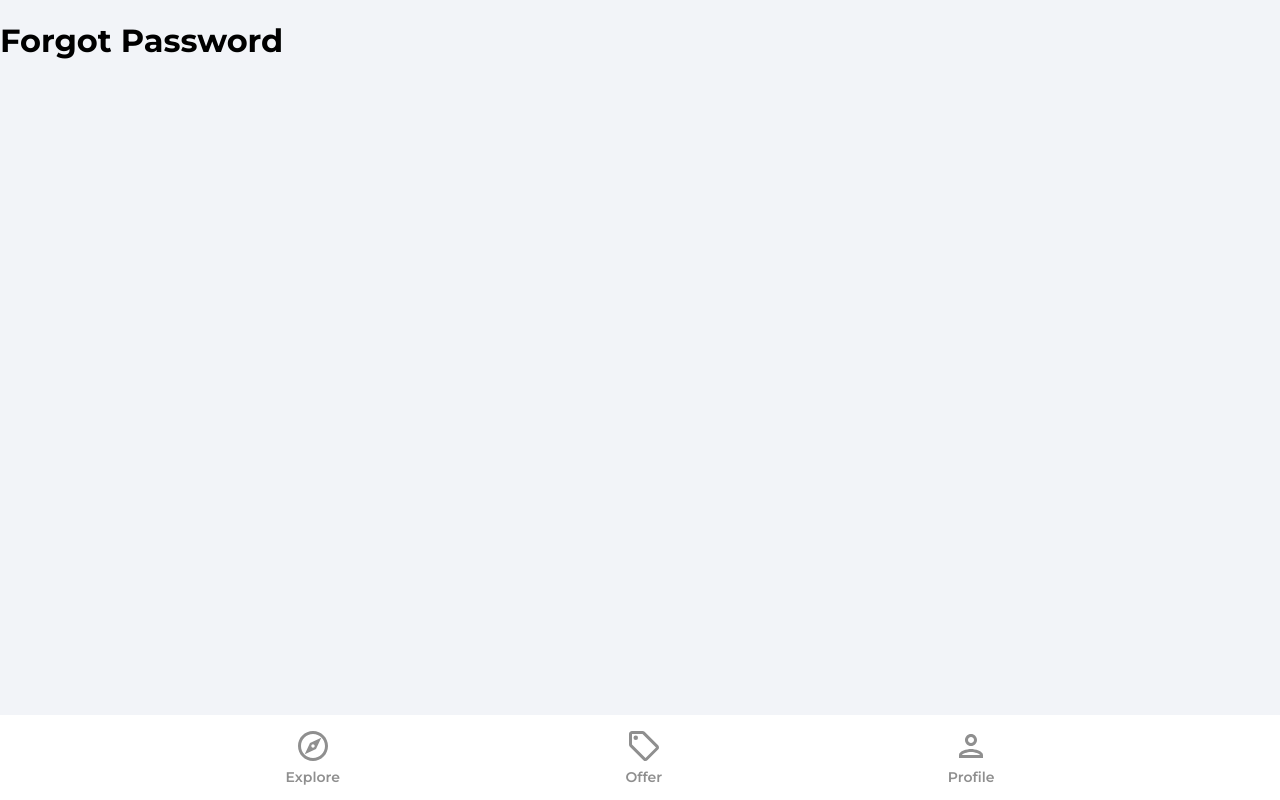
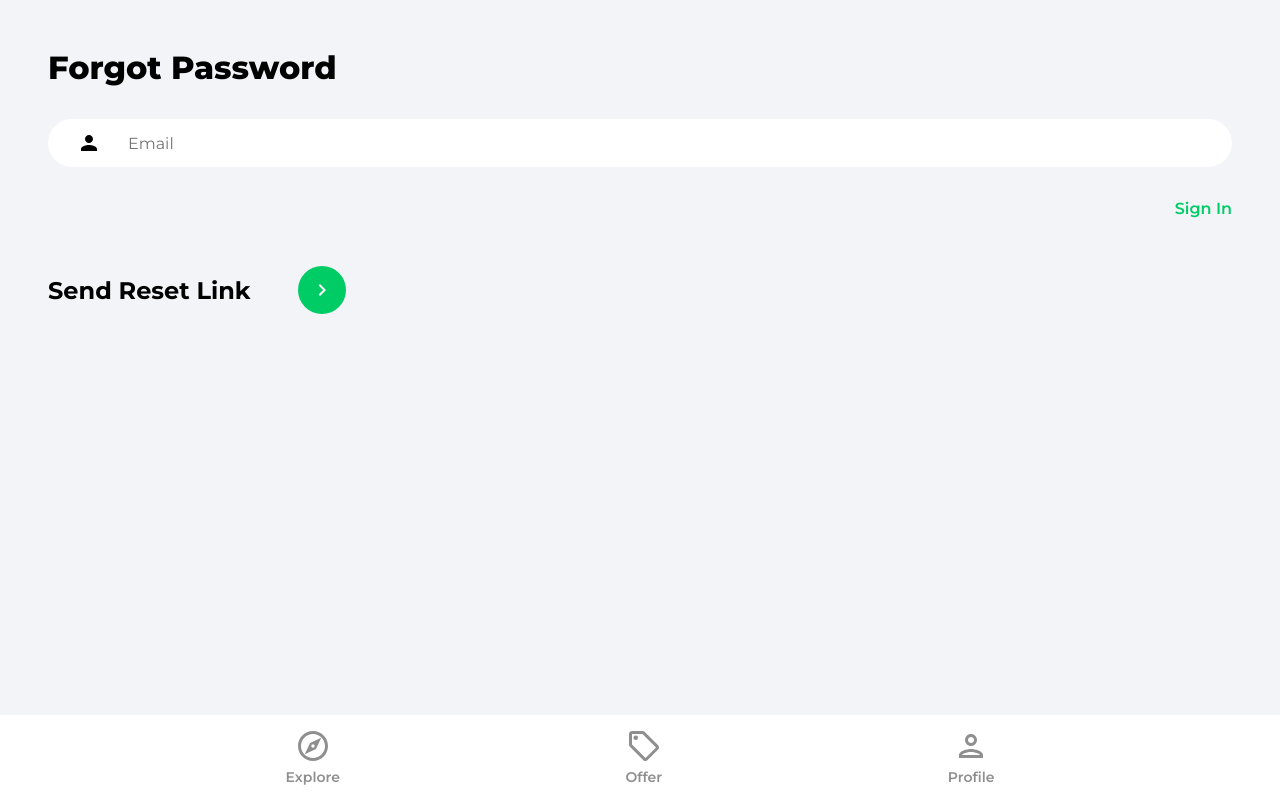
Before and after one commit to guus-frenken/house-marketplace, a React (Create React App) app: page /forgot-password in a window 1280 px wide. Built offline with nearby package versions, Linux system fonts and the light colour scheme; no server answers.

Commit message:
Add ability to reset password

```diff
--- a/src/pages/ForgotPassword.jsx
+++ b/src/pages/ForgotPassword.jsx
@@ -1,7 +1,53 @@
+import {useState} from 'react';
+import {Link} from 'react-router-dom';
+import {getAuth, sendPasswordResetEmail} from 'firebase/auth';
+import {toast} from 'react-toastify';
+import {ReactComponent as ArrowRightIcon} from '../assets/svg/keyboardArrowRightIcon.svg';
+
 function ForgotPassword() {
+    const [email, setEmail] = useState('');
+
+    const onChange = (e) => setEmail(e.target.value);
+
+    const onSubmit = async (e) => {
+        e.preventDefault();
+
+        try {
+            const auth = getAuth();
+
+            await sendPasswordResetEmail(auth, email);
+            toast.success('Email was sent');
+        } catch (error) {
+            toast.error('Could not send reset email');
+        }
+    };
+
     return (
-        <div>
-            <h1>Forgot Password</h1>
+        <div className='pageContainer'>
+            <header>
+                <p className='pageHeader'>Forgot Password</p>
+            </header>
+            <main>
+                <form onSubmit={onSubmit}>
+                    <input
+                        type='email'
+                        className='emailInput'
+                        placeholder='Email'
+                        id='email'
+                        value={email}
+                        onChange={onChange}
+                    />
+                    <Link className='forgotPasswordLink' to='/sign-in'>
+                        Sign In
+                    </Link>
+                    <div className='signInBar'>
+                        <div className='signInText'>Send Reset Link</div>
+                        <button className='signInButton'>
+                            <ArrowRightIcon fill='#fff' with='34px' height='34px' />
+                        </button>
+                    </div>
+                </form>
+            </main>
         </div>
     );
 }
```
